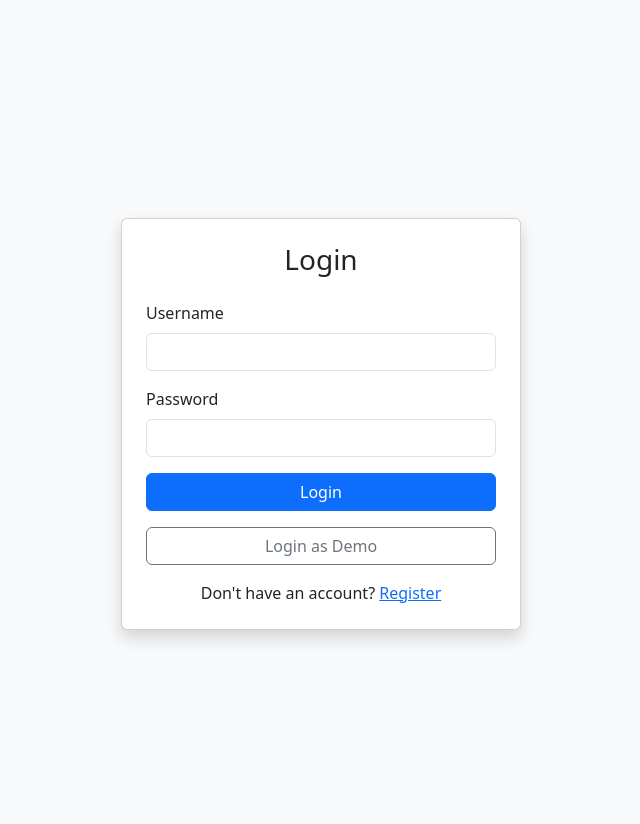
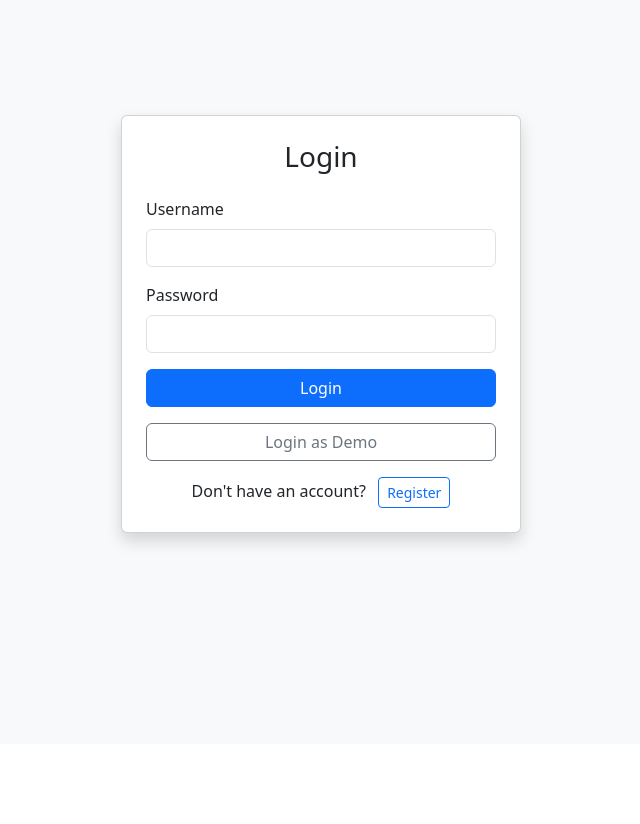
Before and after one commit to cenesdeveloper/Recipy_Finder, a Flask app: page /login in a window 1280 px wide. Shown: the part 56-880 px from the top of the page, without its empty margins (319-959 px from the left). After the commit the page ends 605 px from the top, so only its background shows below. Run offline with Flask 3, Linux system fonts and the light colour scheme.

Commit message:
requirements

```diff
--- a/app/templates/login.html
+++ b/app/templates/login.html
@@ -1,7 +1,7 @@
 {% extends 'base.html' %}
 {% block title %}Login{% endblock %}
 {% block content %}
-<div class="d-flex justify-content-center align-items-center" style="min-height: 100vh;">
+<div class="d-flex justify-content-center align-items-center" style="min-height: 75vh;">
     <div class="card p-4 shadow" style="width: 100%; max-width: 400px;">
         <h3 class="text-center mb-4">Login</h3>
         <form method="POST">
@@ -27,10 +27,11 @@
             </div>
         </form>
 
-        <p class="text-center mt-3 mb-0">
-            Don't have an account?
-            <a href="{{ url_for('main.register') }}">Register</a>
-        </p>
+        <div class="text-center mt-3">
+            <span class="me-2">Don't have an account?</span>
+            <a href="{{ url_for('main.register') }}" class="btn btn-outline-primary btn-sm">Register</a>
+        </div>
+
     </div>
 </div>
 {% endblock %}
--- a/run.py
+++ b/run.py
@@ -1,3 +1,5 @@
+import os
+
 from app import create_app, db
 from app.models import User
 from werkzeug.security import generate_password_hash
@@ -16,4 +18,5 @@
             db.session.add(demo_user)
             db.session.commit()
 
-    app.run(debug=True)
+    if os.environ.get("FLASK_ENV") != "production":
+        app.run(debug=True)
```
Also changed, not shown: requirements.txt (+8 -0 lines).
